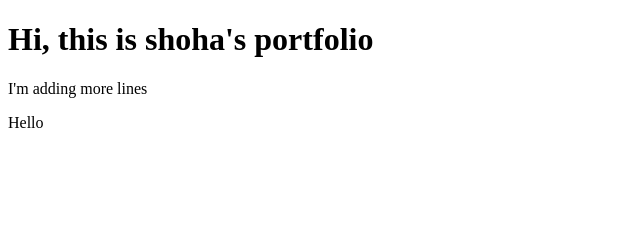
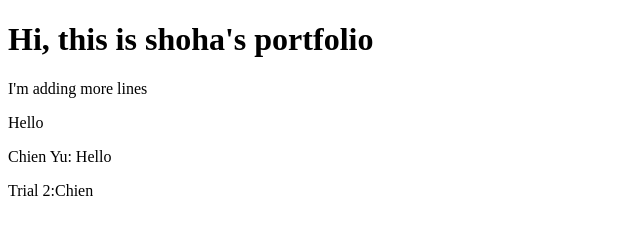
Before and after one commit to smtsuchi/portfolio, a plain HTML site: page index.html in a window 1280 px wide. Shown: the whole page, without its empty margins (0-640 px from the left). Drawn offline with Linux system fonts and the light colour scheme.

Commit message:
2nd commit: CHien YU

```diff
--- a/index.html
+++ b/index.html
@@ -10,5 +10,7 @@
     <h1>Hi, this is shoha's portfolio</h1>
     <p>I'm adding more lines</p>
     <p>Hello</p>
+    <p>Chien Yu: Hello</p>
+    <p>Trial 2:Chien</p>
 </body>
 </html>
```
